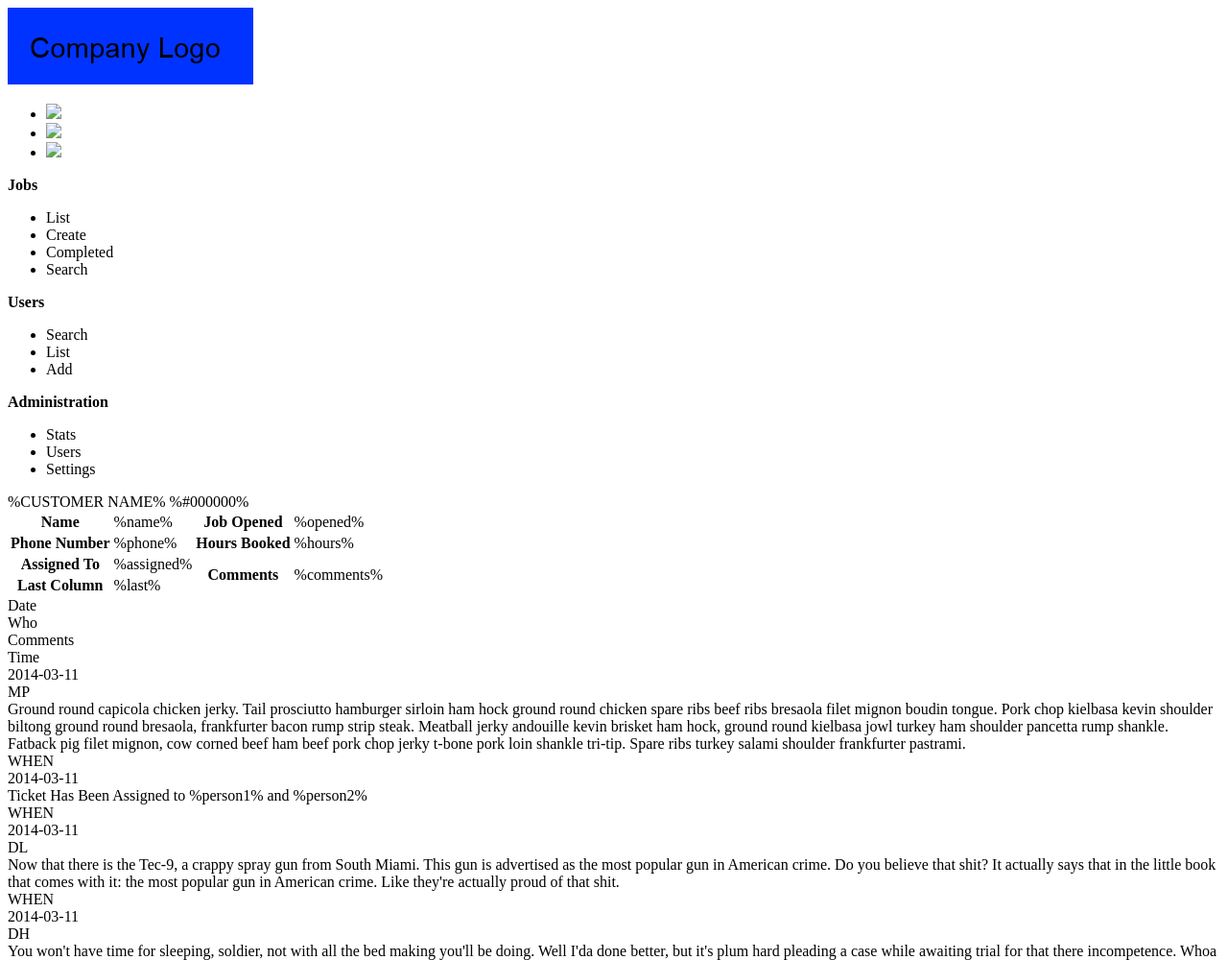
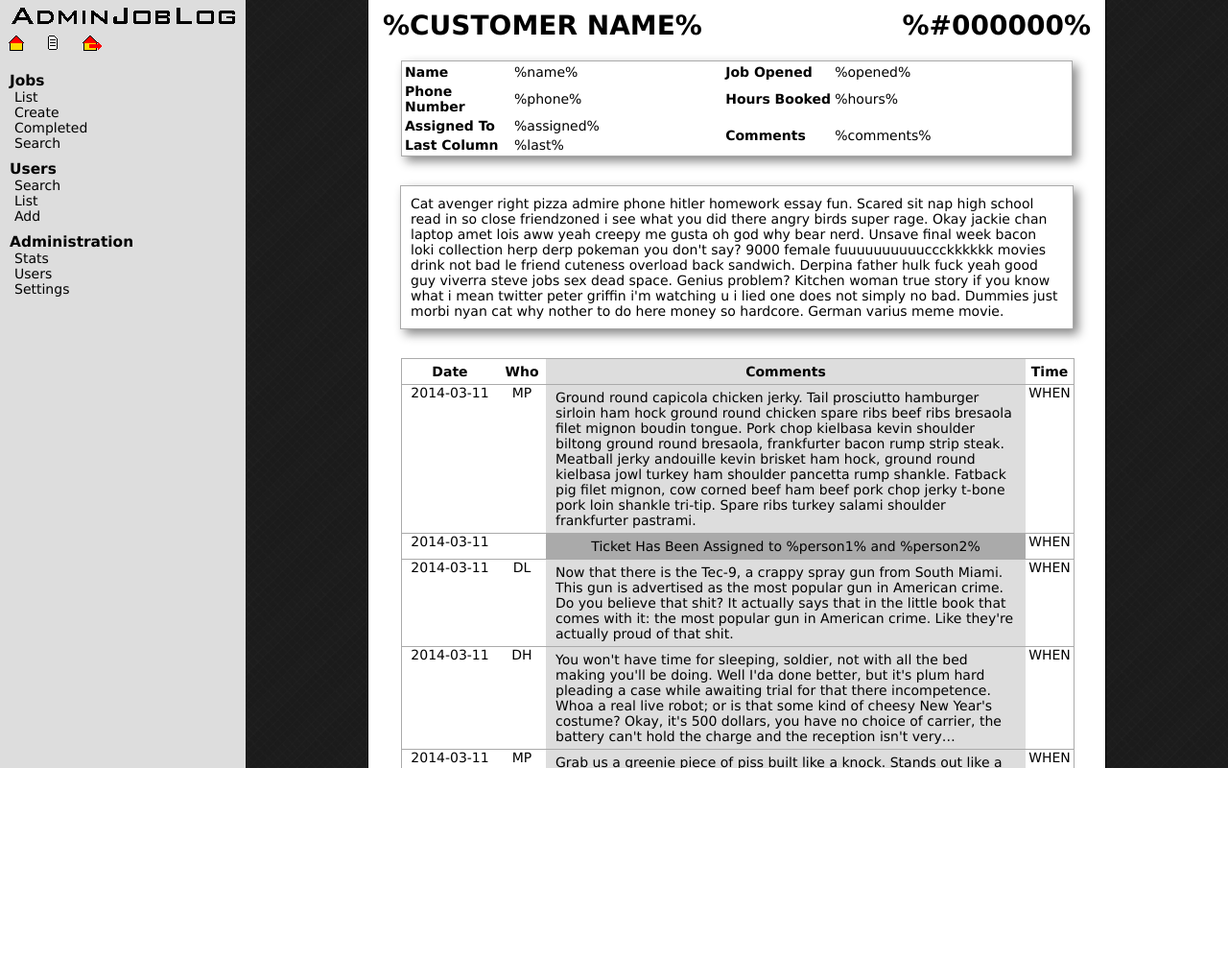
Before and after one commit to mpomery/CITS3403, a plain HTML site: page project01/index.html in a window 1280 px wide. Shown: the top 1000 px of the page at 96% size. After the commit the page ends 800 px from the top, so only its background shows below. Drawn offline with Linux system fonts and the light colour scheme.

Commit message:
Style Changes

```diff
--- a/project01/css/css.scss
+++ b/project01/css/css.scss
@@ -7,11 +7,12 @@ $logowidth: $menuwidth;
 $logoheight: 80px;
 
 $background:	#000000;
+$darktext:		#444444;
 $border:		#AAAAAA;
-$darkerarea:	#BBBBBB;
+$darkerarea:	#DDDDDD;
 $shadow:		#888888;
 
-$fontsize: 16px;
+$fontsize: 14px;
 
 html, body {
 	height: 100%;
@@ -20,17 +21,11 @@ html, body {
 	padding: 0;
 	width: 100%;
 	font-size: $fontsize;
+	font-family: Verdana, Geneva, sans-serif;
 }
 
 body {
 	background: url("office.png")
-}
-
-.menu-left {
-	background: $darkerarea;
-	float: left;
-	height: 100%;
-	width: $menuwidth;
 }
 
 .menu-left-collapsed {
@@ -38,13 +33,13 @@ body {
 	width: $menuwidthcollapsed;
 }
 
-.logo {
-	background: $background;
-	height: $logoheight;
+.menu-left{
+	background: $darkerarea;
+	float: left;
+	height: 100%;
 	width: $menuwidth;
-}
 
-.menu-left ul {
+	ul {
 		display: block;
 		list-style-type: none;
 		margin: 0;
@@ -52,26 +47,46 @@ body {
 		padding-left: 15px;
 	}
 
-.menu-left li {
+	li {
 		margin: 0;
 	}
 
-.shortcuts ul {
+	strong {
+		font-size: 110%;
+		padding-left: 10px;
+	}
+
+	a {
+		&:link, &:visited {
+			color: $background;
+			text-decoration: none;
+		}
+
+		&:hover, &:active {
+			color: $darktext;
+			text-decoration: underline;
+		}
+	}
+}
+
+.logo {
+	text-align: center;
+	width: $menuwidth;
+}
+
+.shortcuts {
+	ul {
 		display: inline-block;
 		list-style-type: none;
 		margin: 0;
 		padding-left: 0;
 	}
-
-.shortcuts li {
+		li {
 		display: inline-block;
 		margin: 5px
 	}
+}
 
-.menu-left strong {
-	font-size: 110%;
-	padding-left: 10px;
-}
 
 /* If the screen is not wide enough,Left menu slides in and out from the left */
 
@@ -81,6 +96,7 @@ body {
 	max-width: 100%;
 	min-width: $mainwidth;
 	padding-left: - $menuwidth;
+	overflow-y: scroll;
 }
 
 .ticket {
@@ -90,8 +106,9 @@ body {
 	border-top: none;
 	margin-left: auto;
 	margin-right: auto;
-	min-height: 100%;
+	//min-height: 100%;
 	width: $mainwidth;
+	padding-bottom: 30px;
 }
 
 .ticket-header {
@@ -102,58 +119,80 @@ body {
 	float: left;
 	font-size: 200%;
 	font-weight: bold;
+	padding-top: 10px;
+	padding-bottom: 20px;
+	padding-left: 15px;
 }
 
 .ticket-number {
 	float: right;
 	font-size: 200%;
 	font-weight: bold;
+	padding-top: 10px;
+	padding-bottom: 20px;
+	padding-right: 15px;
 }
 
 .ticket-header-info {
 	clear: right;
 	width: 700px;
-	box-shadow: 10px 10px 5px $shadow;
+	box-shadow: 5px 5px 10px $shadow;
 	margin-left: auto;
 	margin-right: auto;
-}
-.ticket-header-info table {
+
+	table {
 		width: 100%;
 		border: solid 1px $border;
 	}
-.ticket-header-info th {
+
+	th {
 		width: 110px;
 		border: none;
 		text-align: left;
 	}
 
+}
+
+.ticket-info {
+	margin-top: 30px;
+	width: 680px;
+	margin-left: auto;
+	margin-right: auto;
+	padding: 10px;
+	border: solid 1px $border;
+	box-shadow: 5px 5px 10px $shadow;
+}
+
 .ticket-note {
-	margin-top: 20px;
+	margin-top: 30px;
 	width: 700px;
 	margin-left: auto;
 	margin-right: auto;
-	clear: right;
 	font-size: 0px;
 	border-bottom: solid 1px $border;
+	clear: right;
 }
 
 .ticket-note-line {
 	width: 700px;
 	margin-left: auto;
 	margin-right: auto;
-	clear: right;
 	font-size: 0px;
 	border: solid 1px $border;
 	border-bottom: none;
+
+	div {
+		font-size: $fontsize;
+	}
 }
 
 .header {
 	font-weight: bold;
 	text-align: center;
+
+	div {
+		padding-top: 5px;
 	}
-
-.ticket-note-line div {
-	font-size: $fontsize;
 }
 
 .ticket-note-date {
@@ -175,20 +214,20 @@ body {
 }
 
 .ticket-note-what {
-	width: 490px;
-	padding: 0;
+	width: 480px;
+	padding: 5px 10px;
 	margin: 0;
 	display: inline-block;
 	background: $darkerarea;
-	padding: 5px;
 }
 
 .ticket-note-assign {
-	width: 500px;
-	padding: 0;
+	width: 480px;
+	padding: 5px 10px;
 	margin: 0;
 	background: #AAAAAA;
 	display: inline-block;
+	text-align: center;
 }
 
 .ticket-note-time {
--- a/project01/index.html
+++ b/project01/index.html
@@ -2,13 +2,13 @@
 <html>
 <head>
 	<title>Job System</title>
-	<link rel="stylesheet" href="css/test.css">
+	<link rel="stylesheet" href="css/css.css">
 </head>
 <body>
 
 <div class="menu-left">
 	<!-- Make this bar collapse -->
-	<div class="logo"><img src="css/logo.bmp" /></div>
+	<div class="logo"><img src="css/logo.png" /></div>
 	<div class="shortcuts">
 		<ul>
 			<li><img src="css/home.png" /></li>
@@ -18,23 +18,23 @@
 	</div>
 	<strong>Jobs</strong>
 	<ul>
-		<li>List</li>
-		<li>Create</li>
-		<li>Completed</li>
-		<li>Search</li>
+		<li><a href="#">List</a></li>
+		<li><a href="#">Create</a></li>
+		<li><a href="#">Completed</a></li>
+		<li><a href="#">Search</a></li>
 	</ul>
 	<!-- Anything past here is admins only -->
 	<strong>Users</strong>
 	<ul>
-		<li>Search</li>
-		<li>List</li>
-		<li>Add</li>
+		<li><a href="#">Search</a></li>
+		<li><a href="#">List</a></li>
+		<li><a href="#">Add</a></li>
 	</ul>
 	<strong>Administration</strong>
 	<ul>
-		<li>Stats</li>
-		<li>Users</li>
-		<li>Settings</li>
+		<li><a href="#">Stats</a></li>
+		<li><a href="#">Users</a></li>
+		<li><a href="#">Settings</a></li>
 	</ul>
 </div>
 
@@ -71,7 +71,11 @@
 				</table>
 				<!-- Something here to minimize job info -->
 			</div>
+		</div>
 
+		<div class="ticket-info">
+			Cat avenger right pizza admire phone hitler homework essay fun. Scared sit nap high school read in so close friendzoned i see what you did there angry birds super rage. Okay jackie chan laptop amet lois aww yeah creepy me gusta oh god why bear nerd. Unsave final week bacon loki collection herp derp pokeman you don't say? 9000 female fuuuuuuuuuuccckkkkkk movies drink not bad le friend cuteness overload back sandwich. Derpina father hulk fuck yeah good guy viverra steve jobs sex dead space. Genius problem? Kitchen woman true story if you know what i mean twitter peter griffin i'm watching u i lied one does not simply no bad. Dummies just morbi nyan cat why nother to do here money so hardcore. German varius meme movie.
+		</div>
 
 		<div class="ticket-note">
 			<div class="ticket-note-line header">
@@ -119,7 +123,6 @@
 		</div>
 	</div>
 </div>
-</div>
 
 </body>
 </html>
```
Also changed, not shown: project01/css/css.css, project01/css/home.bmp (deleted), project01/css/home.png (added), project01/css/logo.bmp (deleted), project01/css/logo.png (added), project01/css/logout.bmp (deleted), project01/css/logout.png (added), project01/css/tickets.bmp (deleted), project01/css/tickets.png (added). Lines whose indentation alone changed are shown as unchanged.
